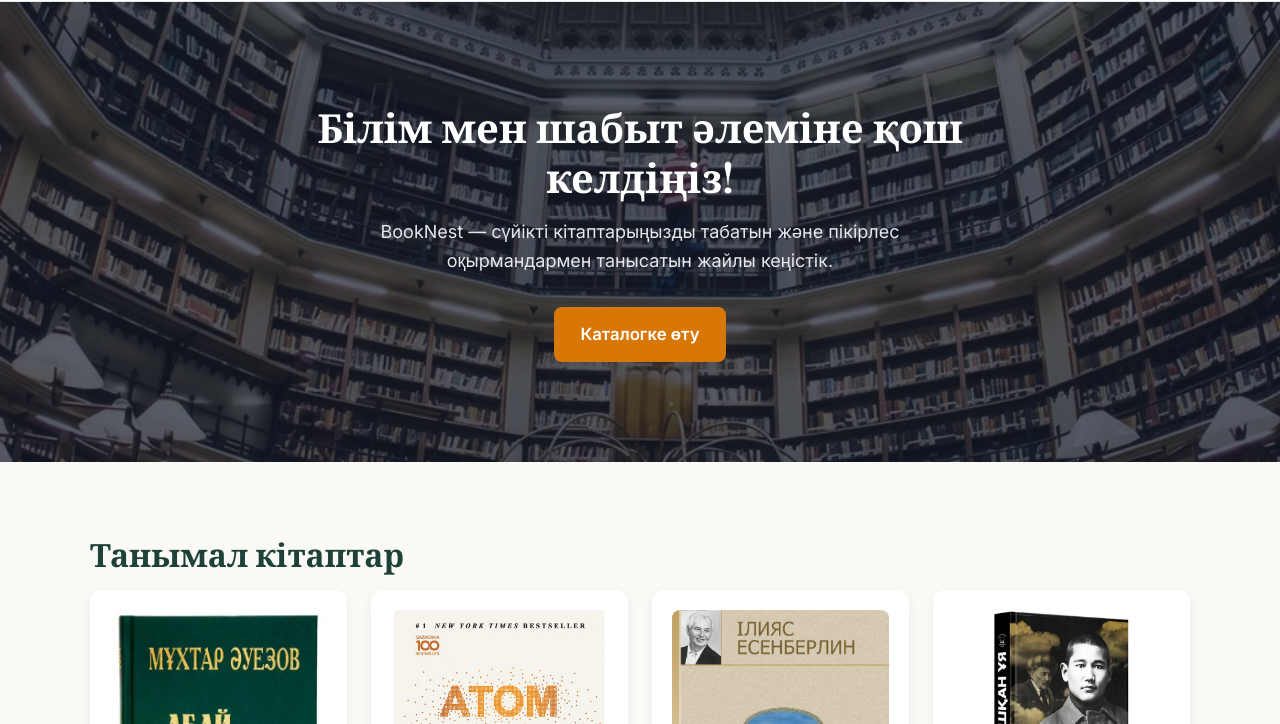
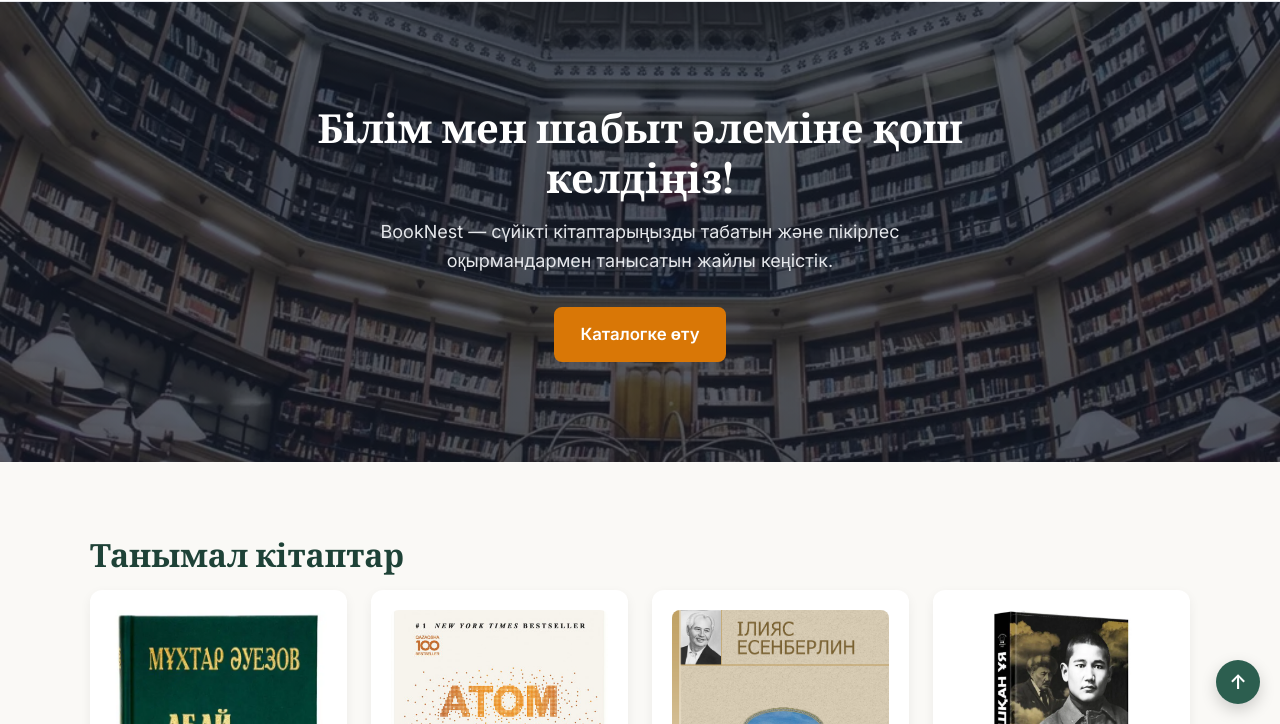
Before and after one commit to apexvzc-coder/booknest, a plain HTML site: page index.html in a window 1280 px wide. Shown: the part 76-800 px from the top of the page. Drawn offline with nearby package versions, Linux system fonts and the light colour scheme.

Commit message:
41-тапсырма: жоғарыға көтерілу батырмасы

```diff
--- a/css/style.css
+++ b/css/style.css
@@ -554,3 +554,33 @@ p { margin-bottom: 1rem; }
   margin-bottom: 0;
   color: var(--text-main);
 }
+/* 41-тапсырма: Жоғарыға көтерілу батырмасы */
+html {
+  scroll-behavior: smooth;
+}
+
+.scroll-top-btn {
+  position: fixed;
+  right: 20px;
+  bottom: 20px;
+  width: 44px;
+  height: 44px;
+  border-radius: 50%;
+  background-color: var(--primary);
+  color: #ffffff;
+  display: inline-flex;
+  align-items: center;
+  justify-content: center;
+  font-size: 1.25rem;
+  font-weight: 700;
+  text-decoration: none;
+  box-shadow: 0 6px 16px rgba(0, 0, 0, 0.18);
+  transition: transform 0.25s ease, background-color 0.25s ease, box-shadow 0.25s ease;
+  z-index: 900;
+}
+
+.scroll-top-btn:hover {
+  background-color: var(--primary-dark);
+  transform: translateY(-3px);
+  box-shadow: 0 10px 22px rgba(0, 0, 0, 0.24);
+}
--- a/index.html
+++ b/index.html
@@ -180,6 +180,8 @@
     </div>
   </div>
 </section>
+<!-- 41-тапсырма: Жоғарыға көтерілу батырмасы -->
+<a href="#" class="scroll-top-btn" aria-label="Беттің жоғарысына көтерілу">↑</a>
 
   <!-- Footer (10, 14, 25-тапсырмалар) -->
   <footer class="site-footer">
```
